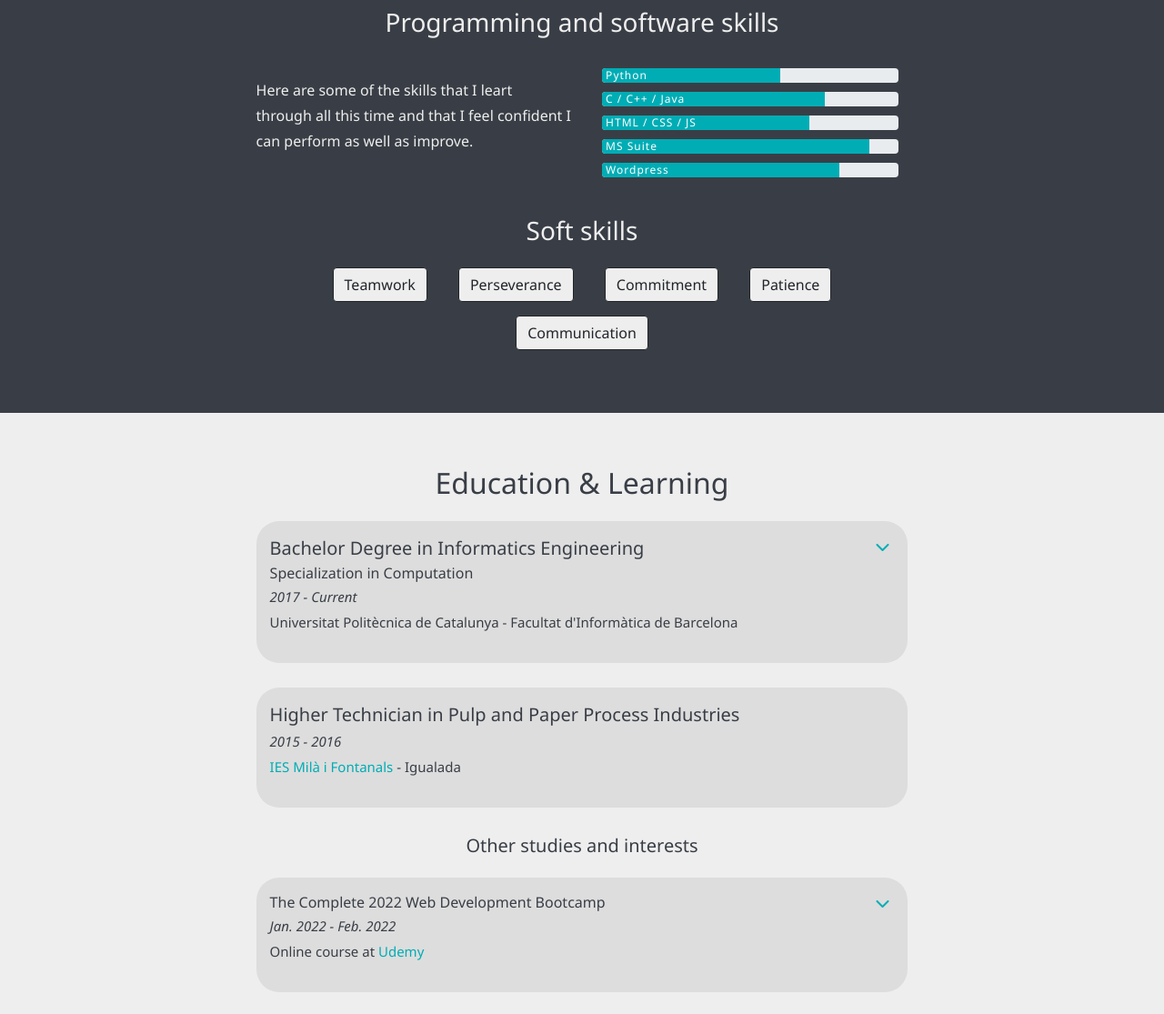
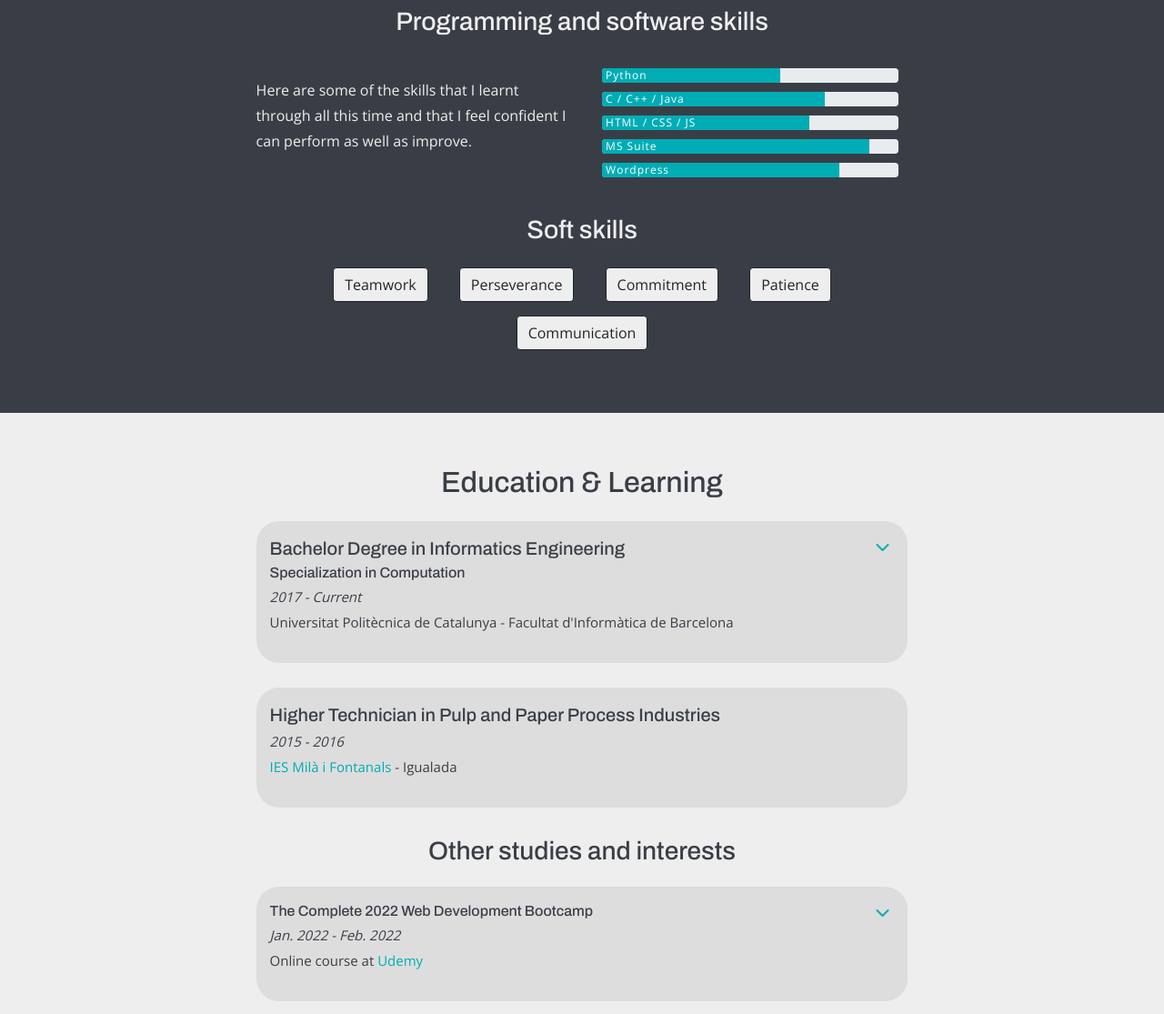
Before and after one commit to 8albert5/cv, a plain HTML site: page index.html in a window 1280 px wide. Shown: the part 971-2086 px from the top of the page at 91% size. Drawn offline with nearby package versions, Linux system fonts and the light colour scheme.

Commit message:
minor changes

```diff
--- a/css/style.css
+++ b/css/style.css
@@ -3,11 +3,12 @@
 body {
     background-color: #EEEEEE;
     color: #393E46;
-    font-family: 'Segoe UI', Tahoma, Geneva, Verdana, sans-serif;
+    font-family: 'Open Sans', sans-serif;
     text-align: center;
 }
 
 h1, h2, h3, h4, h5, h6 {
+    font-family: 'Archivo', sans-serif;
     line-height: 1.5;
     margin-bottom: 20px;
 }
@@ -188,9 +189,7 @@ a:hover {
 
 /* Contact section */
 
-#contact {
 
-}
 
 #btn-contact {
     margin: 2% 0%;
--- a/index.html
+++ b/index.html
@@ -11,6 +11,9 @@
     <link href="https://cdn.jsdelivr.net/npm/bootstrap@5.1.3/dist/css/bootstrap.min.css" rel="stylesheet" integrity="sha384-1BmE4kWBq78iYhFldvKuhfTAU6auU8tT94WrHftjDbrCEXSU1oBoqyl2QvZ6jIW3" crossorigin="anonymous">
     <link rel="stylesheet" href="css/style.css">
 
+    <!-- Google Fonts -->
+    <link href="https://fonts.googleapis.com/css?family=Archivo:500|Open+Sans:400,700" rel="stylesheet">
+
     <!-- Bootstrap Scripts -->
     <script src="https://code.jquery.com/jquery-3.5.1.slim.min.js" integrity="sha384-DfXdz2htPH0lsSSs5nCTpuj/zy4C+OGpamoFVy38MVBnE+IbbVYUew+OrCXaRkfj" crossorigin="anonymous"></script>
     <script src="https://cdn.jsdelivr.net/npm/popper.js@1.16.0/dist/umd/popper.min.js" integrity="sha384-Q6E9RHvbIyZFJoft+2mJbHaEWldlvI9IOYy5n3zV9zzTtmI3UksdQRVvoxMfooAo" crossorigin="anonymous"></script>
@@ -18,6 +21,7 @@
 
     <!-- FontAwesome Scripts -->
     <script src="https://kit.fontawesome.com/474e70496a.js" crossorigin="anonymous"></script>
+
 </head>
 
 <body>
@@ -72,7 +76,7 @@
                 <div class="row">
                     <h3>Programming and software skills</h3>
                     <div class="col-lg-6 col-md-6 my-auto">
-                        <p>Here are some of the skills that I leart through all this time and that I feel confident I can perform as well as improve.</p>
+                        <p>Here are some of the skills that I learnt through all this time and that I feel confident I can perform as well as improve.</p>
                     </div>
                     <div class="col-lg-6 col-md-6">
                         <div class="progress">
@@ -134,7 +138,7 @@
                     <strong><a href="https://agora.xtec.cat/iesmila/" target="_blank" rel="noopener noreferrer">IES Milà i Fontanals</a> - Igualada</strong>
                 </p>
             </div>
-            <h5>Other studies and interests</h5>
+            <h3 class="section-title">Other studies and interests</h3>
             <div class="education-element">
                 <h6 class="education-title">The Complete 2022 Web Development Bootcamp</h6>
                 <a data-toggle="collapse" href="#edu-description-1"><i class="fas fa-chevron-down"></i></a>
```
